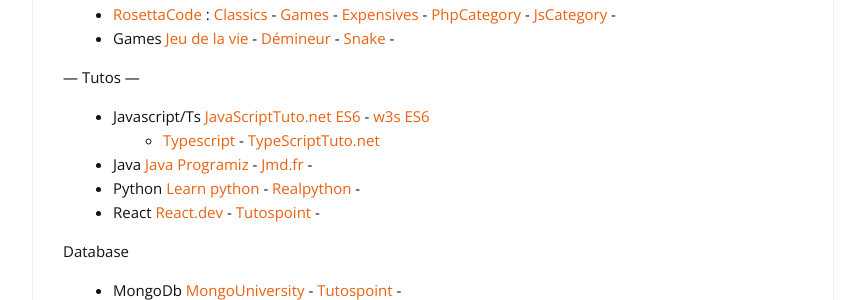
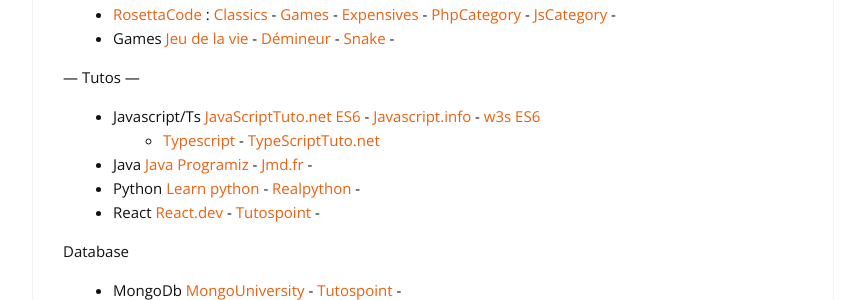
Before and after one commit to cylmat/cylmat.github.io, a Jekyll site: the page built from _pages/USEFUL.md, in a window 1280 px wide and 900 px high, scrolled down 456 px. Shown: the part 154-454 px from the top of the window, without its empty margins (207-1072 px from the left). Built offline with Jekyll 4.4.1, drawn with Linux system fonts in a browser that asks for light colours; nearby versions of some CDN libraries.

Commit message:
Update USEFUL.md

```diff
--- a/_pages/USEFUL.md
+++ b/_pages/USEFUL.md
@@ -28,7 +28,7 @@
 
 --- Tutos ---
 
-* Javascript/Ts [JavaScriptTuto.net ES6](https://www.javascripttutorial.net/es6) - [w3s ES6](https://www.w3schools.com/js/js_es6.asp)
+* Javascript/Ts [JavaScriptTuto.net ES6](https://www.javascripttutorial.net/es6) - [Javascript.info](https://fr.javascript.info) - [w3s ES6](https://www.w3schools.com/js/js_es6.asp)
   + [Typescript](https://www.typescriptlang.org/docs/handbook/typescript-from-scratch.html) - [TypeScriptTuto.net](https://www.typescripttutorial.net)
 * Java [Java Programiz](https://www.programiz.com/java-programming) - [Jmd.fr](https://www.jmdoudoux.fr/accueil_java.htm) -
 * Python [Learn python](https://www.learnpython.org) - [Realpython](https://realpython.com) -
```
